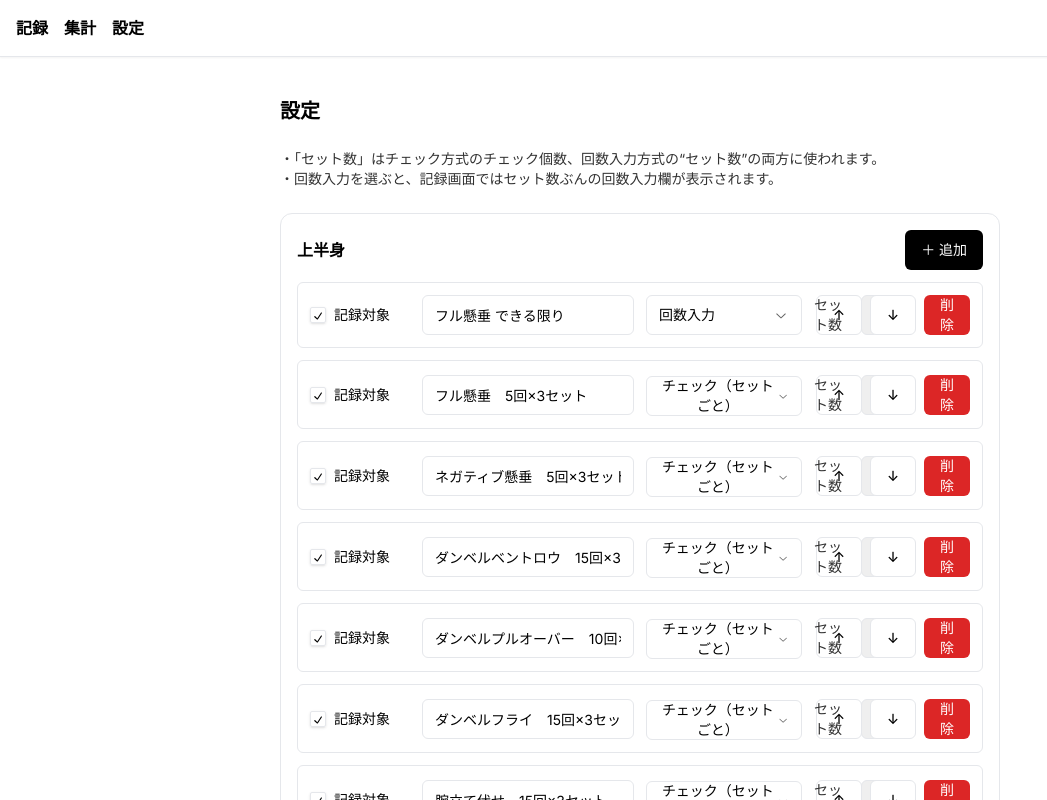
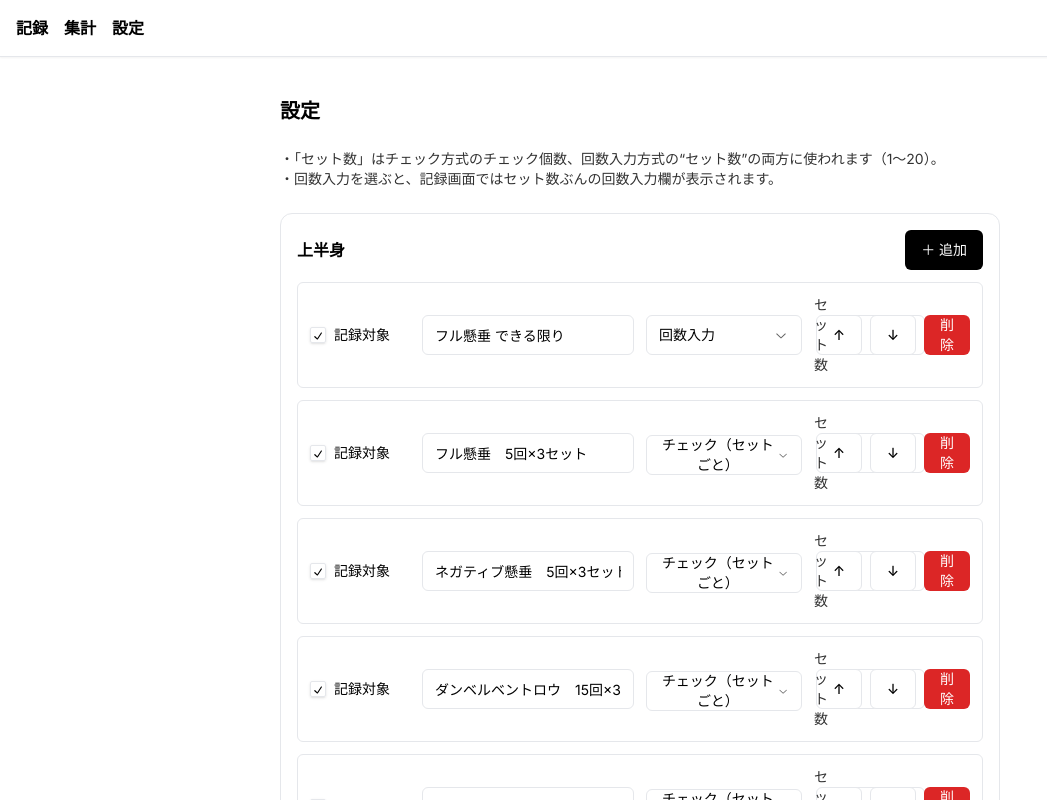
Before and after one commit to Mickey-1996/workout-tracker20250807, a Next.js app: page /tabs/settings in a window 1280 px wide. Shown: the top 800 px of the page, without its empty margins (0-1047 px from the left). Built offline with nearby package versions, Linux system fonts and the light colour scheme.

Commit message:
UI update

```diff
--- a/src/tabs/SettingsTab.tsx
+++ b/src/tabs/SettingsTab.tsx
@@ -28,7 +28,7 @@ function newItem(cat: Category): ExerciseItem {
     category: cat,
     sets: 3,
     inputMode: "check",
-    checkCount: 3, // ← UIでは「セット数」として扱う（count時も同じ）
+    checkCount: 3, // UI上は「セット数」
     enabled: true,
     order: 0,
   };
@@ -147,20 +147,24 @@ export default function SettingsTab() {
                 </Select>
               </div>
 
-              {/* ① 表示名を「セット数」に変更。② count時も常に設定できるように disabled を外す */}
+              {/* セット数：数値で直接入力できるように変更（count時も常に編集可） */}
               <div className="flex items-center gap-2 sm:col-span-2">
                 <span className="text-sm opacity-80">セット数</span>
-                <select
-                  className="h-10 rounded-md border px-2 text-sm"
+                <Input
+                  type="number"
+                  inputMode="numeric"
+                  min={1}
+                  max={20}
+                  step={1}
+                  className="w-24"
                   value={it.checkCount ?? 3}
-                  onChange={(e) => update(it.id, { checkCount: Number(e.target.value) })}
-                >
-                  {Array.from({ length: 10 }, (_, i) => i + 1).map((n) => (
-                    <option key={n} value={n}>
-                      {n}
-                    </option>
-                  ))}
-                </select>
+                  onChange={(e) => {
+                    const raw = Number(e.target.value);
+                    const n = Number.isFinite(raw) ? Math.floor(raw) : 1;
+                    const clamped = Math.min(20, Math.max(1, n));
+                    update(it.id, { checkCount: clamped });
+                  }}
+                />
               </div>
 
               <div className="flex gap-2 sm:col-span-1 sm:justify-end">
@@ -185,7 +189,7 @@ export default function SettingsTab() {
     <div className="space-y-6">
       <h2 className="text-xl font-bold">設定</h2>
       <p className="text-sm opacity-80">
-        ・「セット数」はチェック方式のチェック個数、回数入力方式の“セット数”の両方に使われます。<br />
+        ・「セット数」はチェック方式のチェック個数、回数入力方式の“セット数”の両方に使われます（1〜20）。<br />
         ・回数入力を選ぶと、記録画面ではセット数ぶんの回数入力欄が表示されます。
       </p>
 
```
